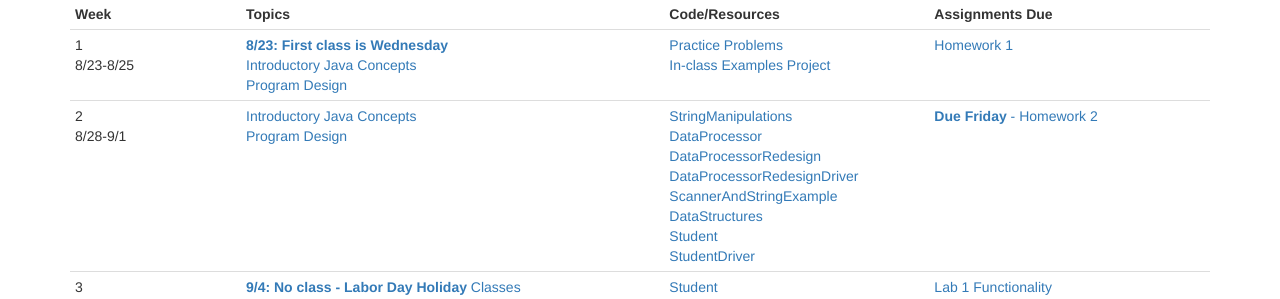
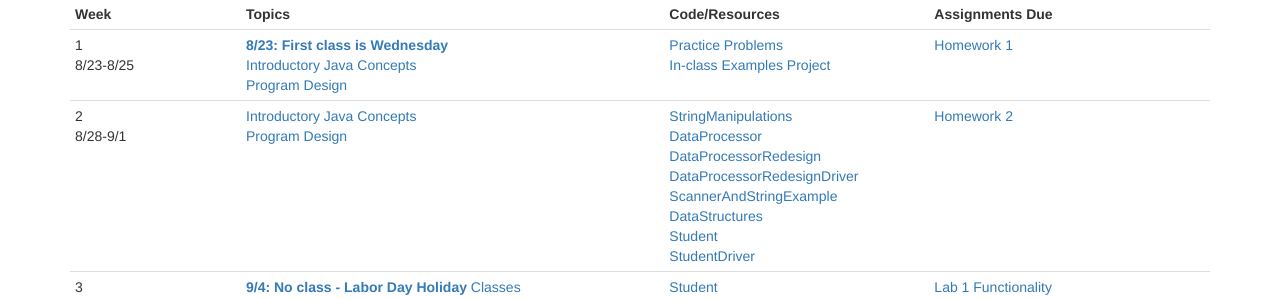
Before and after one commit to CS514-F17/cs514-f17.github.io, a Jekyll site: the page built from schedule.html, in a window 1280 px wide and 1368 px high. Shown: the part 201-500 px from the top of the window. Built offline with Jekyll 4.4.1, drawn with Linux system fonts in a browser that asks for light colours.

Commit message:
fix formatting

```diff
--- a/schedule.html
+++ b/schedule.html
@@ -64,7 +64,7 @@ title: Schedule
 			-->
 		</td>
 		<td>
-			<a href="https://github.com/CS514-F17/Homework2/blob/master/README.md"><strong>Due Friday</strong> - Homework 2</a>
+			<a href="https://github.com/CS514-F17/Homework2/blob/master/README.md">Homework 2</a>
 		</td>
 	</tr>
 	<tr>
```
